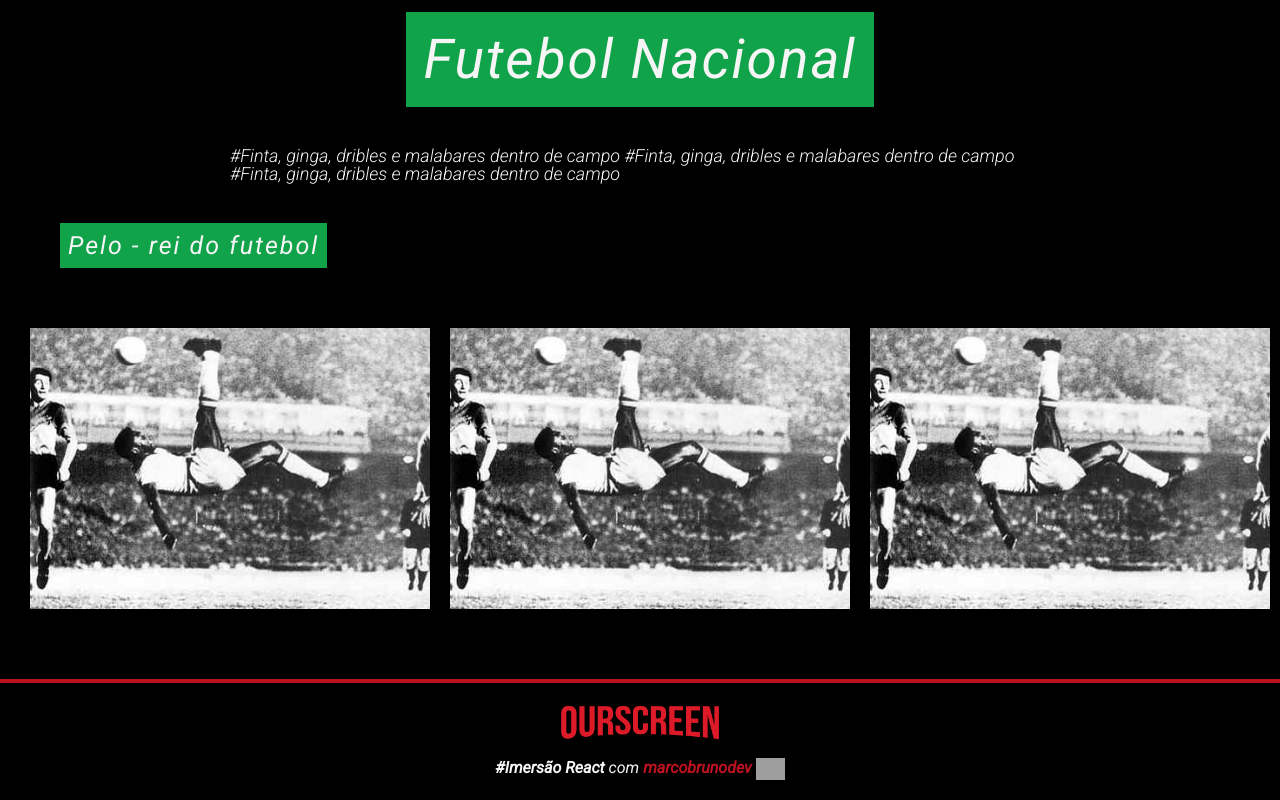
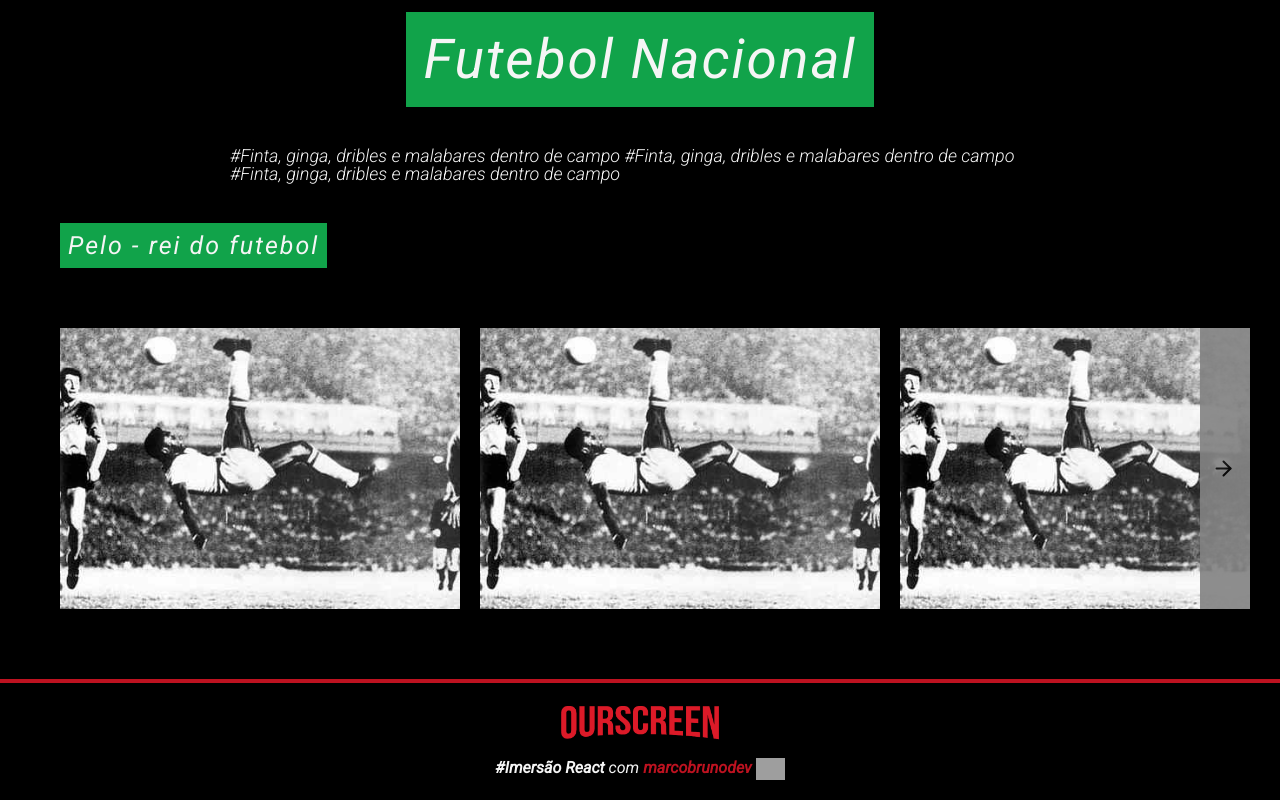
Before and after one commit to Ljuniorcode/Ourscreen, a React (Create React App) app: page / in a window 1280 px wide. Shown: the part 638-1438 px from the top of the page. Built offline with nearby package versions, Linux system fonts and the light colour scheme; grey boxes are pictures that could not be loaded.

Commit message:
finalizando aula 05 - arrow

```diff
--- a/src/components/CarouselOurscreen/styles.js
+++ b/src/components/CarouselOurscreen/styles.js
@@ -1,24 +1,47 @@
 import styled from 'styled-components'
-import { Background, WrapperThumb } from '../ThumbOurscreen/styles';
+import { Background, WrapperThumb } from '../ThumbOurscreen/styles'
+import arrow from '../../assets/img/arrow.svg'
 
 export const Right = styled.button`
   position:absolute;
   height:calc(100% - var(--space-top-bottom) * 2);
   width:50rem;
-  background-color:red;
+  background-color:var(--color-old-silver);
   right:0;
   opacity:0;
+  border:none;
+  transition:opacity 200ms linear, transform 200ms linear;
+  cursor:pointer;
+
+  &::after {
+    content: url(${arrow});
+    display:inline-block;
+    opacity:1;
+    transform:rotate(-90deg);
+  }
+
+  &:hover::after {
+    transform: scale(1.2) rotate(-90deg) ;
+  }
+
+  &:active::after {
+    transition:transform 100ms linear;
+    transform:rotate(-90deg) scale(1.2) translateY(4rem);
+  }
 `;
 
 export const CarouselStyle = styled.div`
   --space-top-bottom:20rem;
   position:relative;
   display:flex;
-  align-self:center;
-  box-sizing:0;
+  align-items:center;
+  align-self:flex-start;
+  box-sizing:border-box;
   width:100%;
   padding:var(--space-top-bottom) 30rem;
   overflow: hidden;
+
+
 
   & > ${Background}{
     margin-right:20rem;
@@ -29,6 +52,11 @@ export const CarouselStyle = styled.div`
   }
 
   &:hover > ${Right}{
-    opacity:1;
+    opacity:0.8;
+  }
+
+  & > ${Right}{
+    opacity:0.9;
+    transform-origin: right center;
   }
 `;
--- a/src/styles/settings/colors.css
+++ b/src/styles/settings/colors.css
@@ -11,9 +11,12 @@
   --color-marketing:#6B5bE2;
   --color-mobile:#FFBA05;
   --color-inovation:#FF8C2A;
+
+  --color-floral-white:#7c5e99;
+  --color-old-silver:#828282;
   --color-ux:#DC6EBE;
+
   --color-data-science:#9CD33B;
-
   --color-gramado:#11A34A;
   --color-gray:#848484;
 }
```
Also changed, not shown: src/assets/img/arrow.svg (added).
